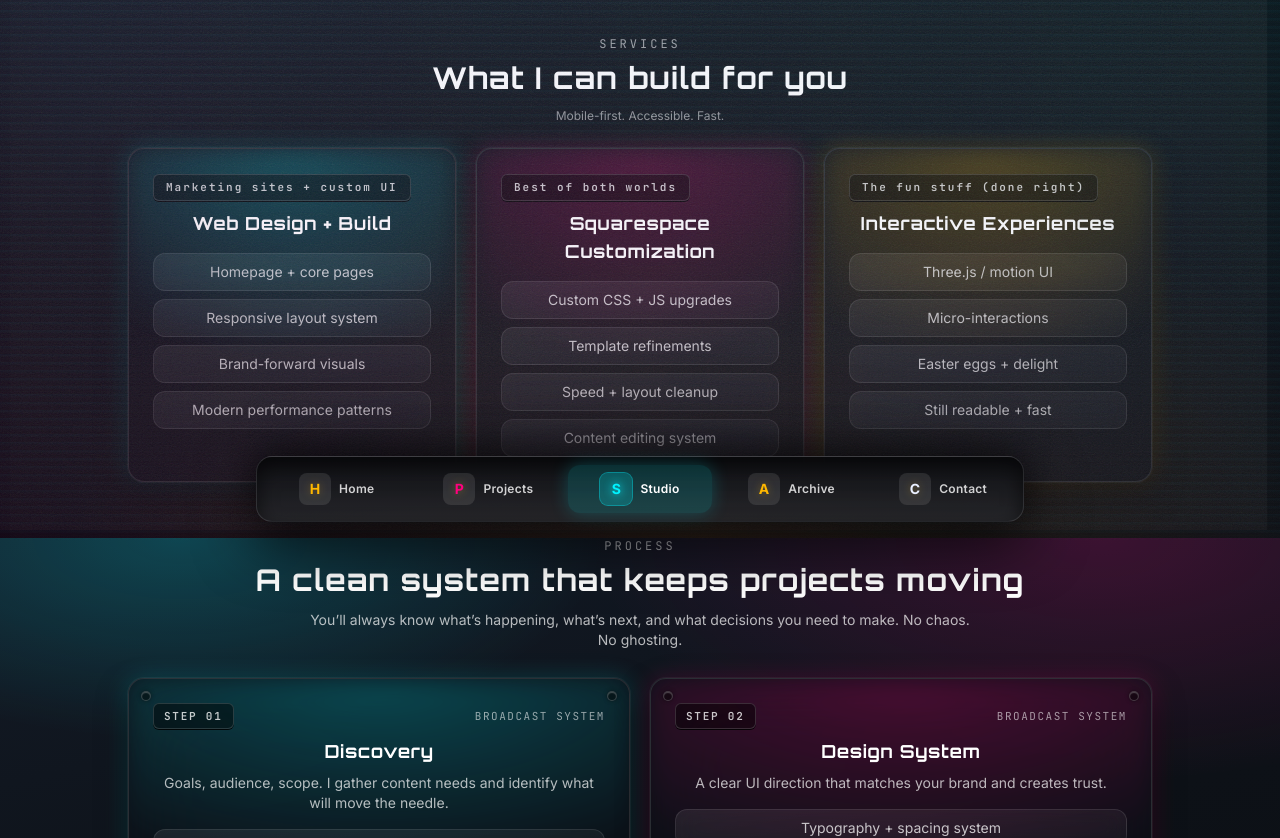
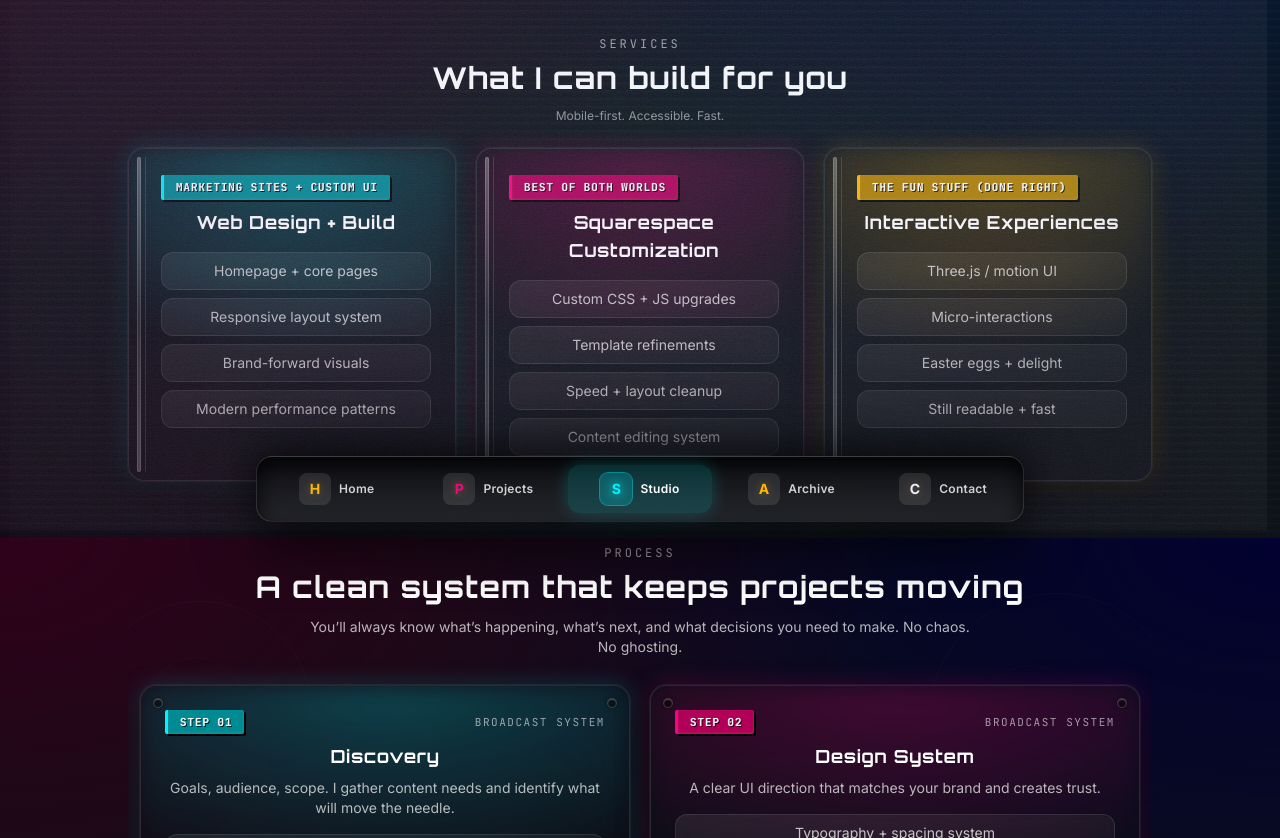
Before and after one commit to TyGosley/broadcast-mode, a Next.js app: page /studio in a window 1280 px wide. Shown: the part 262-1100 px from the top of the page. Built offline with nearby package versions, Linux system fonts and the light colour scheme.

Commit message:
update: updated some styling across the entire site.  Fine tuning details

```diff
--- a/app/globals.css
+++ b/app/globals.css
@@ -8,11 +8,16 @@ body {
 
 body {
   font-family: var(--font-inter), ui-sans-serif, system-ui, -apple-system, "Segoe UI", Roboto, Helvetica, Arial, sans-serif;
+  background-color: #0b0e14;
   background:
-    radial-gradient(760px 360px at 14% 0%, rgba(0, 243, 255, 0.2), transparent 56%),
-    radial-gradient(880px 420px at 86% 0%, rgba(255, 0, 128, 0.18), transparent 58%),
-    radial-gradient(980px 640px at 55% 100%, rgba(255, 184, 0, 0.14), transparent 66%),
-    linear-gradient(168deg, #131b27 0%, #0d1117 46%, #090d12 100%);
+    radial-gradient(at 0% 0%, hsla(328, 100%, 10%, 0.92) 0, transparent 50%),
+    radial-gradient(at 100% 0%, hsla(242, 100%, 10%, 0.92) 0, transparent 50%),
+    radial-gradient(at 50% 100%, hsla(180, 100%, 5%, 0.88) 0, transparent 50%),
+    linear-gradient(170deg, #0b0e14 0%, #0d1117 52%, #090d12 100%);
+  background-attachment: fixed;
+  background-size: cover;
+  background-repeat: no-repeat;
+  background-position: center;
 
   color: white;
 }
@@ -180,7 +185,55 @@ body {
       rgba(255, 255, 255, 0.05) 1px,
       rgba(0, 0, 0, 0) 3px,
       rgba(0, 0, 0, 0) 6px);
-  opacity: 0.06;
+  opacity: 0.05;
+}
+
+/* Dymo-style embossed label tape */
+.dymo-label {
+  display: inline-flex;
+  align-items: center;
+  justify-content: center;
+  padding: 4px 12px;
+  border-radius: 2px;
+  border-left: 3px solid #00f3ff;
+  background-color: #0b0e14;
+  color: #fff;
+  font-family: var(--font-jetbrains), ui-monospace, "SFMono-Regular", Menlo, Monaco, Consolas, "Liberation Mono", "Courier New", monospace;
+  font-weight: 700;
+  font-size: 11px;
+  text-transform: uppercase;
+  letter-spacing: 0.08em;
+  text-shadow:
+    1px 1px 0 rgba(0, 0, 0, 0.8),
+    -0.5px -0.5px 0 rgba(255, 255, 255, 0.4);
+  box-shadow:
+    2px 2px 0 rgba(0, 0, 0, 0.9),
+    inset 0 -1px 3px rgba(255, 255, 255, 0.1);
+  transition: transform 0.2s ease, box-shadow 0.2s ease;
+}
+
+@media (hover: hover) and (pointer: fine) {
+  .dymo-label:hover {
+    transform: translateY(1px) translateX(1px);
+    box-shadow:
+      1px 1px 0 rgba(0, 0, 0, 0.9),
+      inset 0 -1px 3px rgba(255, 255, 255, 0.1);
+  }
+}
+
+.dymo-pink {
+  background-color: #b20059;
+  border-left-color: #ff0080;
+}
+
+.dymo-teal {
+  background-color: #008b94;
+  border-left-color: #00f3ff;
+}
+
+.dymo-amber {
+  background-color: #b28100;
+  border-left-color: #ffb800;
 }
 
 /* Noise grain (animated) */
--- a/app/studio/page.tsx
+++ b/app/studio/page.tsx
@@ -97,8 +97,16 @@ export default function StudioPage() {
       </section>
 
       {/* PROCESS */}
-      <section className="mx-auto mt-14 max-w-5xl">
-        <div className="text-center">
+      <section className="relative mx-auto mt-14 max-w-5xl overflow-hidden rounded-3xl px-3 py-2">
+        <div aria-hidden="true" className="pointer-events-none absolute inset-0 opacity-[0.08]">
+          <div className="absolute -left-10 top-16 h-56 w-56 rounded-full border border-white/35" />
+          <div className="absolute left-5 top-[7.5rem] h-24 w-24 rounded-full border border-white/30" />
+          <div className="absolute right-[-2rem] top-14 h-64 w-64 rounded-full border border-white/35" />
+          <div className="absolute right-16 top-32 h-28 w-28 rounded-full border border-white/30" />
+          <div className="absolute left-20 right-20 top-1/2 h-[2px] -translate-y-1/2 bg-white/18" />
+        </div>
+
+        <div className="relative z-10 text-center">
           <p className="font-tech text-xs tracking-[0.25em] text-white/60">PROCESS</p>
           <h2 className="mt-2 text-2xl font-bold text-white md:text-3xl">
             A clean system that keeps projects moving
@@ -109,7 +117,7 @@ export default function StudioPage() {
           </p>
         </div>
 
-        <div className="mt-7 grid gap-5 md:grid-cols-2">
+        <div className="relative z-10 mt-7 grid gap-5 md:grid-cols-2">
           <ProcessStep
             number="01"
             tone="cyan"
@@ -255,6 +263,12 @@ function moduleTheme(tone: ModuleTone) {
   return { variant: "card-amber", accent: "#FFB800", accentRgb: "255,184,0" };
 }
 
+function dymoVariant(tone: ModuleTone) {
+  if (tone === "cyan") return "dymo-teal";
+  if (tone === "fuchsia") return "dymo-pink";
+  return "dymo-amber";
+}
+
 function ServiceCard({
   title,
   sub,
@@ -274,7 +288,7 @@ function ServiceCard({
   return (
     <div
       className={[
-        "card-module relative overflow-hidden rounded-2xl border border-white/12 bg-[#0D1117]/58 p-6 backdrop-blur-2xl",
+        "card-module relative overflow-hidden rounded-2xl border border-white/12 bg-[#0D1117]/58 p-6 pl-8 backdrop-blur-2xl",
         theme.variant,
       ].join(" ")}
       style={cardVars}
@@ -285,9 +299,11 @@ function ServiceCard({
           background: `radial-gradient(130% 90% at 50% 0%, ${theme.accent}55 0%, transparent 70%)`,
         }}
       />
+      <span className="pointer-events-none absolute inset-y-2 left-2 w-1 rounded-full bg-gradient-to-b from-white/30 via-white/10 to-white/25 shadow-[inset_0_0_0_1px_rgba(255,255,255,0.16)]" />
+      <span className="pointer-events-none absolute inset-y-2 left-4 w-[1px] bg-white/14" />
 
       <div className="relative">
-        <p className="font-tech inline-flex rounded-md border border-white/15 bg-black/45 px-3 py-1 text-[11px] font-semibold tracking-[0.18em] text-white/78 shadow-[0_1px_0_rgba(0,0,0,0.85)]">
+        <p className={["dymo-label", dymoVariant(tone)].join(" ")}>
           {sub}
         </p>
         <h3 className="mt-2 text-lg font-bold text-white">{title}</h3>
@@ -346,7 +362,7 @@ function ProcessStep({
 
       <div className="relative">
         <div className="flex items-center justify-between">
-          <div className="font-tech rounded-md border border-white/15 bg-black/45 px-2.5 py-1 text-[11px] font-semibold tracking-[0.16em] text-white/78 shadow-[0_1px_0_rgba(0,0,0,0.85)]">
+          <div className={["dymo-label", dymoVariant(tone)].join(" ")}>
             STEP {number}
           </div>
           <div className="font-tech text-[11px] tracking-[0.14em] text-white/58">
--- a/components/Dock.tsx
+++ b/components/Dock.tsx
@@ -33,7 +33,7 @@ export function Dock() {
         }}
       />
       <div
-        className="relative w-full max-w-3xl rounded-2xl border border-white/8 border-t-white/12 bg-gradient-to-b from-[#111216]/96 via-[#1A1B1F]/93 to-[#26272B]/88 p-2 shadow-[inset_0_10px_20px_rgba(0,0,0,0.6),0_-10px_30px_rgba(0,0,0,0.4),0_20px_60px_rgba(0,0,0,0.72)] backdrop-blur-xl"
+        className="relative w-full max-w-3xl rounded-2xl border border-white/8 border-t-white/12 bg-gradient-to-b from-[#111216]/96 via-[#1A1B1F]/93 to-[#26272B]/88 p-2 shadow-[inset_0_10px_20px_rgba(0,0,0,0.8),0_-10px_30px_rgba(0,0,0,0.4),0_20px_60px_rgba(0,0,0,0.72)] backdrop-blur-xl"
       >
         <ul className="flex items-center justify-between gap-2">
           {ITEMS.map((it) => {
--- a/components/MobileMiniDock.tsx
+++ b/components/MobileMiniDock.tsx
@@ -29,7 +29,7 @@ export function MobileMiniDock() {
         }}
       />
       <div
-        className="relative w-full max-w-md rounded-2xl border border-white/8 border-t-white/12 bg-gradient-to-b from-[#111216]/96 via-[#1A1B1F]/93 to-[#26272B]/88 p-2 shadow-[inset_0_10px_20px_rgba(0,0,0,0.6),0_-10px_30px_rgba(0,0,0,0.4),0_20px_60px_rgba(0,0,0,0.72)] backdrop-blur-xl"
+        className="relative w-full max-w-md rounded-2xl border border-white/8 border-t-white/12 bg-gradient-to-b from-[#111216]/96 via-[#1A1B1F]/93 to-[#26272B]/88 p-2 shadow-[inset_0_10px_20px_rgba(0,0,0,0.8),0_-10px_30px_rgba(0,0,0,0.4),0_20px_60px_rgba(0,0,0,0.72)] backdrop-blur-xl"
       >
         <ul className="flex items-center justify-between gap-2">
           {ITEMS.map((it) => {
--- a/components/TrustPack.tsx
+++ b/components/TrustPack.tsx
@@ -49,10 +49,13 @@ export function TrustPack({
 
           {/* Brands */}
           <div className="mt-5 flex flex-wrap justify-center gap-2">
-            {brands.map((b) => (
+            {brands.map((b, idx) => (
               <span
                 key={b}
-                className="font-tech rounded-md border border-white/15 bg-black/45 px-3 py-1.5 text-[11px] font-semibold tracking-[0.12em] text-white/82 shadow-[0_1px_0_rgba(0,0,0,0.85)]"
+                className={[
+                  "dymo-label",
+                  idx % 3 === 0 ? "dymo-teal" : idx % 3 === 1 ? "dymo-pink" : "dymo-amber",
+                ].join(" ")}
               >
                 {b}
               </span>
```
